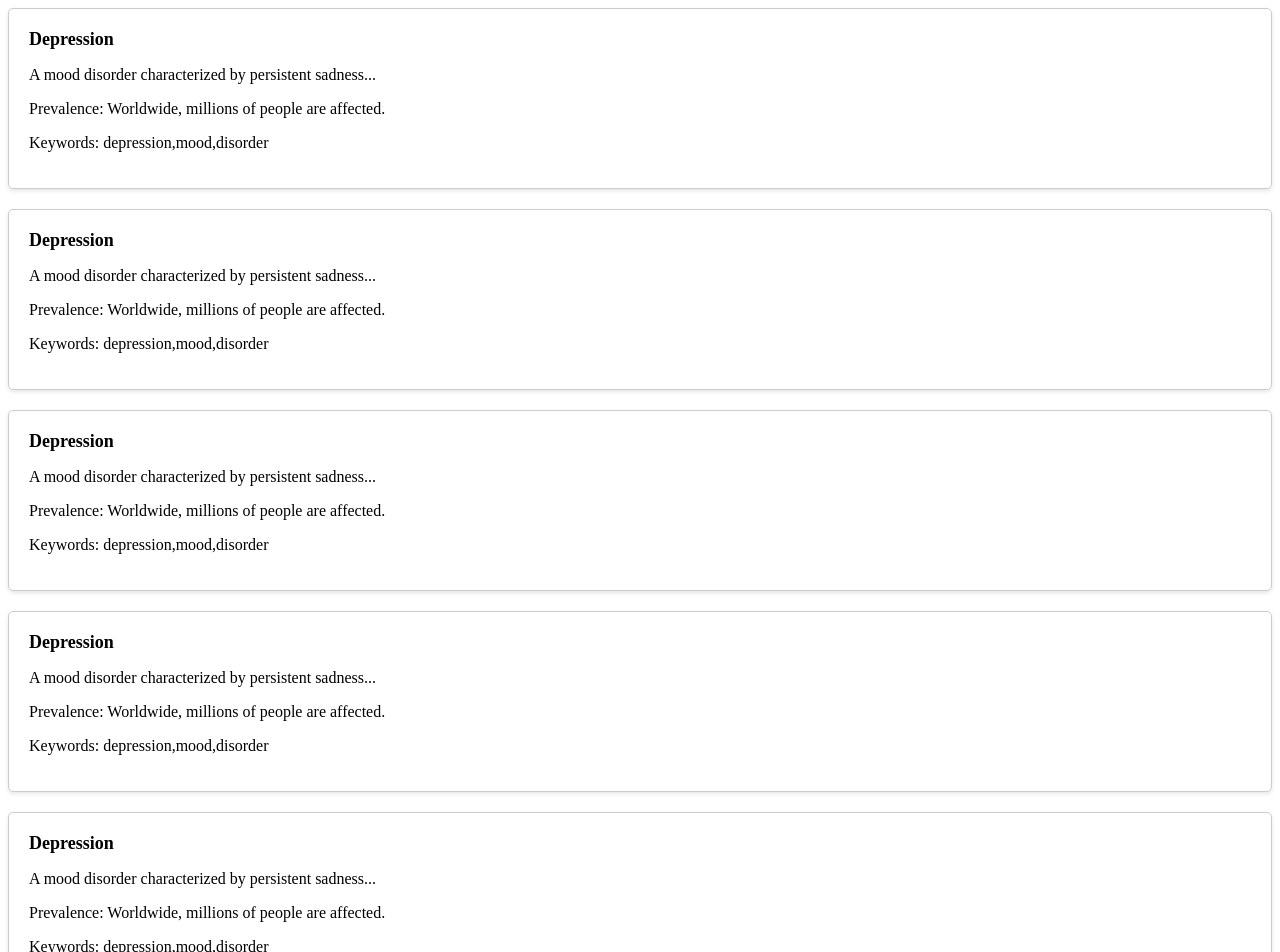
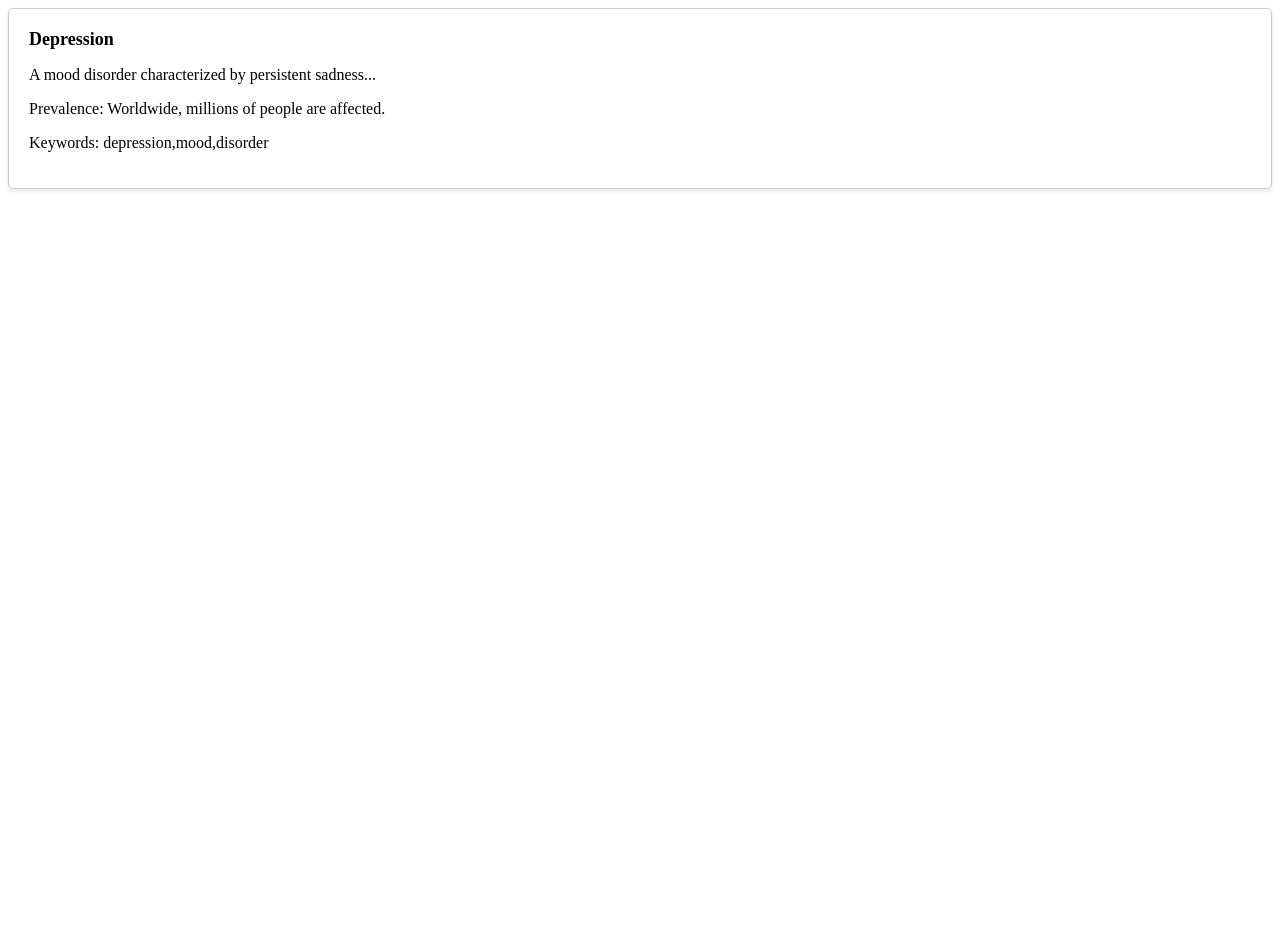
Before and after one commit to mariedabee/PortfolioAngular, an Angular app in the folder portfolio-angular/: page / in a window 1280 px wide. Shown: the top 952 px of the page. After the commit the page ends 800 px from the top, so only its background shows below. Built offline with nearby package versions, Linux system fonts and the light colour scheme.

Commit message:
Service for fetching mental health issue from backend is created

```diff
--- a/portfolio-angular/src/app/app.component.html
+++ b/portfolio-angular/src/app/app.component.html
@@ -8,36 +8,5 @@
       keywords: ['depression', 'mood', 'disorder']
     }"
   />
-  <app-mental-health
-    [mentalHealthIssue]="{
-      name: 'Depression',
-      description: 'A mood disorder characterized by persistent sadness...',
-      prevalence: 'Worldwide, millions of people are affected.',
-      keywords: ['depression', 'mood', 'disorder']
-    }"
-  />
-  <app-mental-health
-    [mentalHealthIssue]="{
-      name: 'Depression',
-      description: 'A mood disorder characterized by persistent sadness...',
-      prevalence: 'Worldwide, millions of people are affected.',
-      keywords: ['depression', 'mood', 'disorder']
-    }"
-  />
-  <app-mental-health
-    [mentalHealthIssue]="{
-      name: 'Depression',
-      description: 'A mood disorder characterized by persistent sadness...',
-      prevalence: 'Worldwide, millions of people are affected.',
-      keywords: ['depression', 'mood', 'disorder']
-    }"
-  />
-  <app-mental-health
-    [mentalHealthIssue]="{
-      name: 'Depression',
-      description: 'A mood disorder characterized by persistent sadness...',
-      prevalence: 'Worldwide, millions of people are affected.',
-      keywords: ['depression', 'mood', 'disorder']
-    }"
-  />
+
 </div>
```
Also changed, not shown: portfolio-angular/src/app/mental-health.service.ts (added, +45 -0 lines), 1 other file (tests, documents, lock files or other folders).
